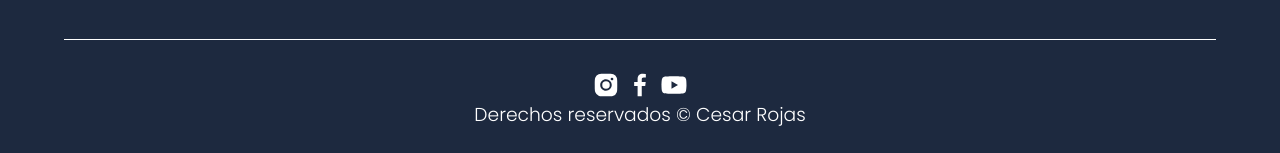
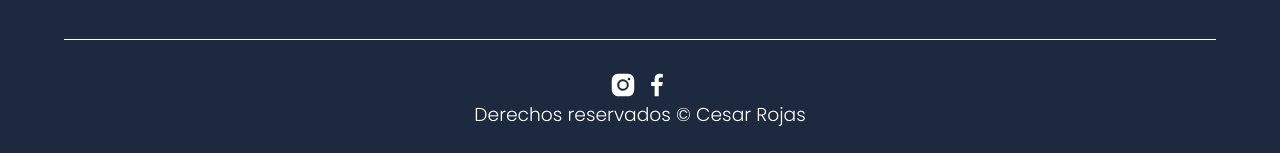
Before and after one commit to cesarrojas321/cesarrojas321.github.io, a plain HTML site: page Salesforce.html in a window 1280 px wide. Shown: the part 4281-4434 px from the top of the page. Drawn offline with Linux system fonts and the light colour scheme.

```diff
--- a/Salesforce.html
+++ b/Salesforce.html
@@ -388,7 +388,6 @@
             <div class="footer__social">
                 <a href="#" class="footer__icons"><img src="./images/ImagesSalesforce/instagram.svg" class="footer__img"></a>
                 <a href="#" class="footer__icons"><img src="./images/ImagesSalesforce/facebook.svg" class="footer__img"></a>
-                <a href="#" class="footer__icons"><img src="./images/ImagesSalesforce/youtube.svg" class="footer__img"></a>
             </div>
 
             <h3 class="footer__copyright">Derechos reservados &copy; Cesar Rojas</h3>
```
